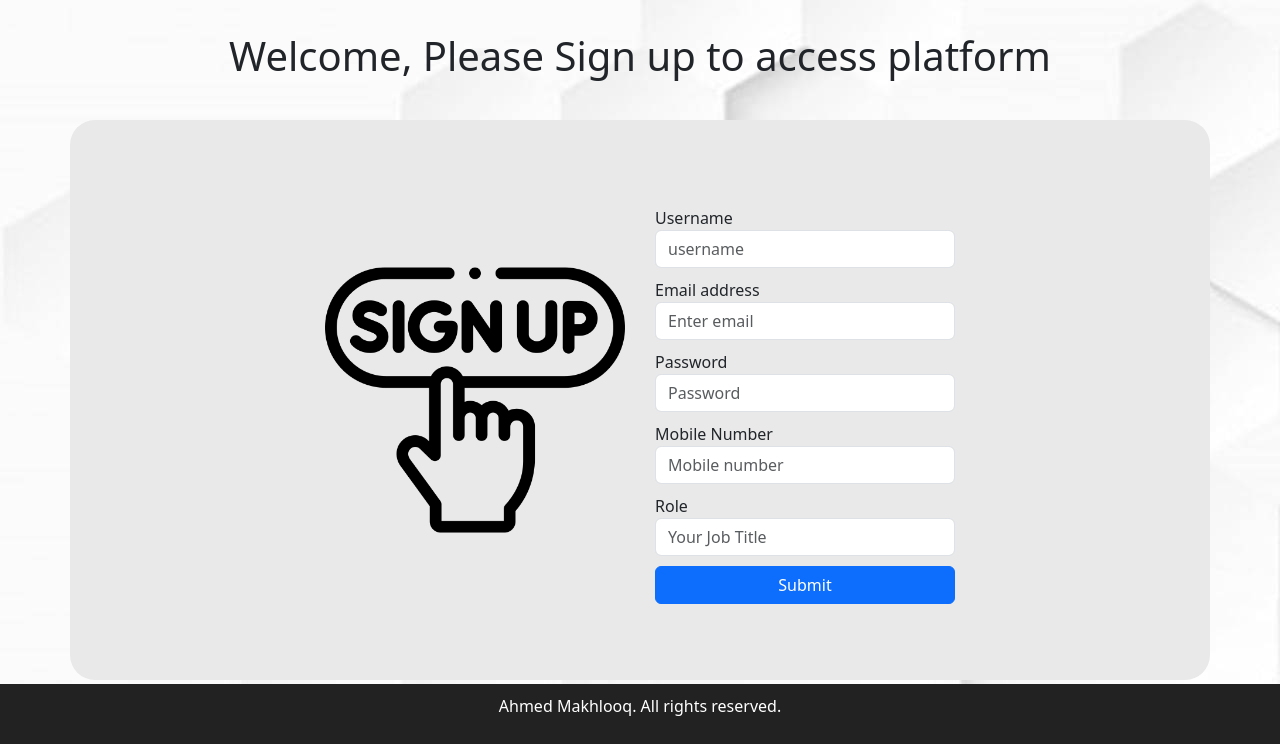
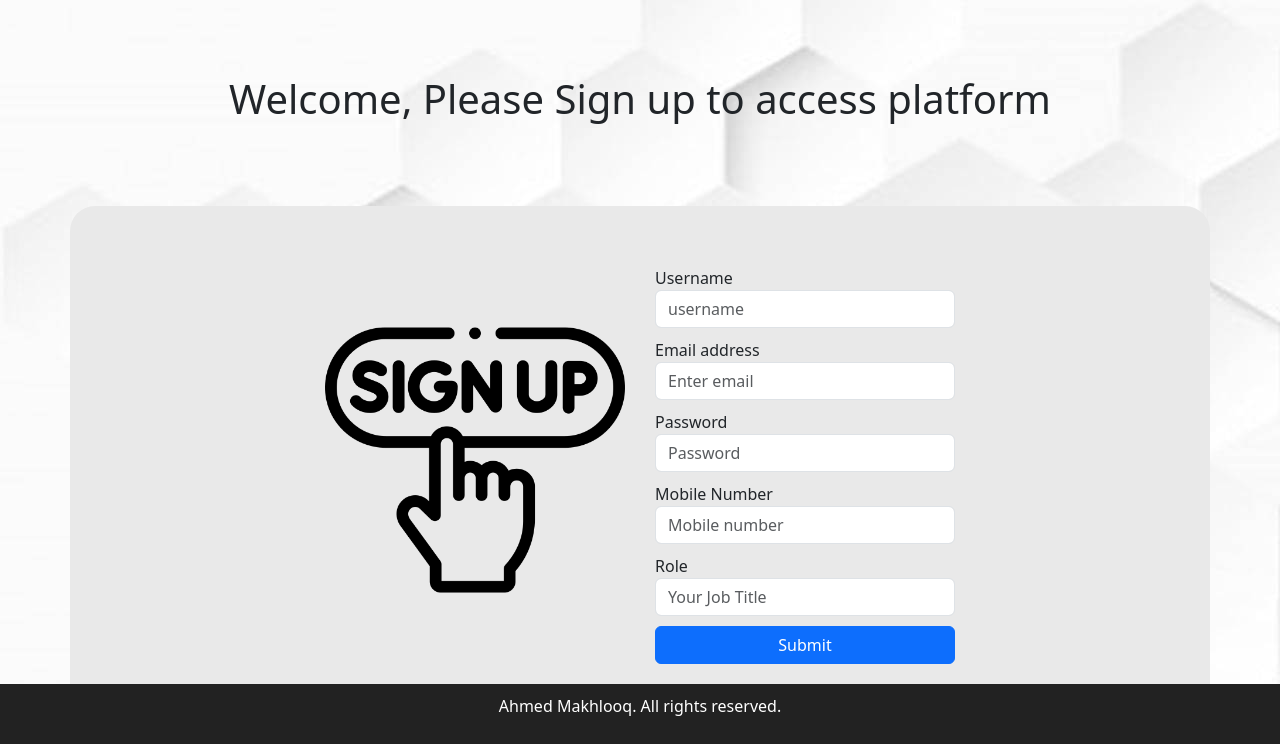
Before and after one commit to AhmedMakhlooqDev/php_BAB_test, a PHP site: page /interface/register.php in a window 1280 px wide. Shown: the part 56-800 px from the top of the page. Run offline with PHP 8.4, Linux system fonts and the light colour scheme.

Commit message:
design tweaks, instructions update

```diff
--- a/css/register.css
+++ b/css/register.css
@@ -1,11 +1,10 @@
 .container {
-    margin-bottom: 28px;
-
     border-radius: 25px;
     display: flex;
-            justify-content: center;
-            align-items: center;
-            height: 70vh;
+    justify-content: center;
+    align-items: center;
+    height: fit-content;
+    padding: 50px;
 
 
 }
@@ -14,27 +13,27 @@
     margin-right: 30px;
 }
 
-body{
+body {
     background-image: url(../images/bg.jpg);
 }
 
-.container{
+.container {
     background-color: rgb(233, 233, 233);
 
 }
 
-.form-group{
+.form-group {
     margin-top: 10px;
 }
 
-.title{
+.title {
     display: flex;
     justify-content: center;
     align-items: center;
-    height: 15vh;
+    margin: 75px;
 }
 
-.btn-primary{
+.btn-primary {
     margin-top: 10px;
     width: 300px;
 }
```
Also changed, not shown: css/login.css (+5 -4 lines), 1 other file.
